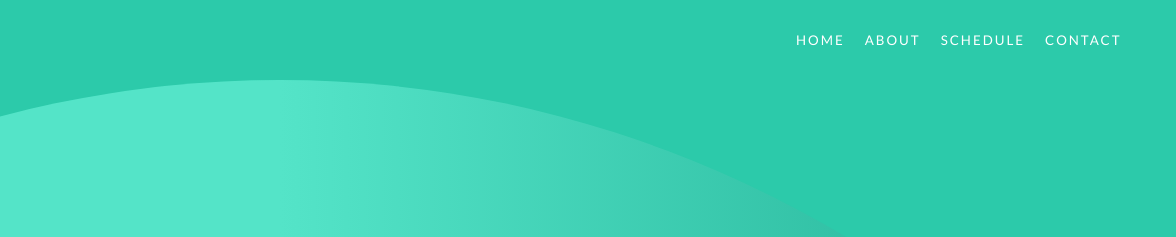
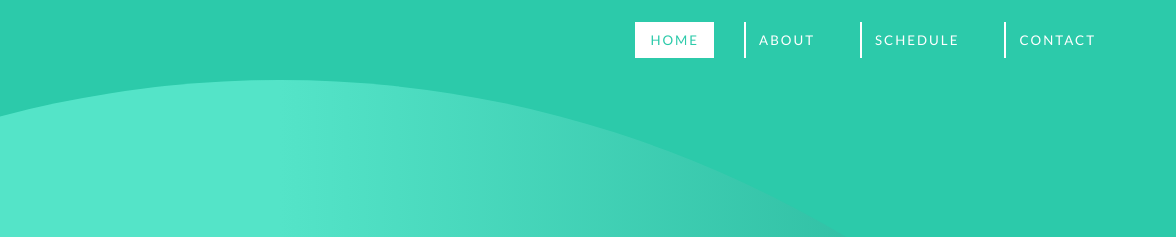
Before and after one commit to rohan-dhar/rohan-dhar.github.io, a plain HTML site: page induc/index.html in a window 1280 px wide. Shown: the top 237 px of the page, 104-1280 px from the left. Drawn offline with Linux system fonts and the light colour scheme.

Commit message:
Add Nav to Induction

```diff
--- a/induc/js/script.js
+++ b/induc/js/script.js
@@ -1,4 +1,5 @@
 document.addEventListener("DOMContentLoaded", () => {
+	const $ = document.querySelectorAll.bind(document);
 	const throttle = (fn, delay, thisArg = null) => {
 		let lastFire = 0;
 		return (...args) => {
@@ -10,7 +11,39 @@ document.addEventListener("DOMContentLoaded", () => {
 		};
 	};
 
-	const $ = document.querySelectorAll.bind(document);
+	const getPageLimits = () => {
+		const pageNum = $(".page").length;
+		const pageLimits = [];
+		const setPageLimits = () => {
+			for (let i = 0; i < pageNum; i++) {
+				pageLimits[i] = $(`#page-${i + 1}`)[0].offsetTop;
+			}
+		};
+		setPageLimits();
+		window.addEventListener("resize", setPageLimits);
+		return pageLimits;
+	};
+	const pageLimits = getPageLimits();
+
+	const updateNav = (scroll) => {
+		const threshold = 0.6;
+		const makeActive = (i) => {
+			$(".nav-item").forEach((e) => e.classList.remove("nav-item-active"));
+			$(".nav-item")[i].classList.add("nav-item-active");
+		};
+		console.log(pageLimits[1] * threshold, scroll);
+
+		if (scroll >= pageLimits[pageLimits.length - 2] * threshold) {
+			return makeActive(pageLimits.length - 1);
+		}
+		for (let i = 0; i < pageLimits.length - 1; i++) {
+			if (scroll <= pageLimits[i + 1] * threshold) {
+				makeActive(i);
+				break;
+			}
+		}
+	};
+
 	class AnimateElem {
 		constructor(selector, speed) {
 			this.speed = speed;
@@ -33,6 +66,8 @@ document.addEventListener("DOMContentLoaded", () => {
 			return;
 		}
 
+		updateNav(y);
+
 		elems.forEach((e, i) => {
 			e.move(y);
 		});
--- a/induc/style/style.css
+++ b/induc/style/style.css
@@ -110,18 +110,43 @@ header {
 nav {
 	height: 100%;
 	display: flex;
-	width: 300px;
-	/* justify-content: space-between; */
-	margin-right: 90px;
+	flex-wrap: wrap;
+	margin-right: 50px;
 	align-items: center;
 }
 
 .nav-item {
-	margin-left: 10px;
-	margin-right: 10px;
+	position: relative;
+	margin-left: 15px;
+	margin-right: 15px;
 	text-transform: uppercase;
 	color: #fff;
+	font-size: 1rem;
+	padding: 10px 15px 10px 15px;
 	letter-spacing: 2px;
+	cursor: pointer;
+	transition: color 0.15s;
+}
+
+.nav-item::after {
+	position: absolute;
+	content: "";
+	width: 2px;
+	height: 100%;
+	background-color: #fff;
+	top: 0;
+	left: 0;
+	transition: width 0.15s ease-in-out;
+	z-index: -1;
+}
+.nav-item:hover,
+.nav-item-active {
+	color: var(--cyan);
+}
+
+.nav-item:hover::after,
+.nav-item-active::after {
+	width: 100%;
 }
 
 #page-1 {
```
